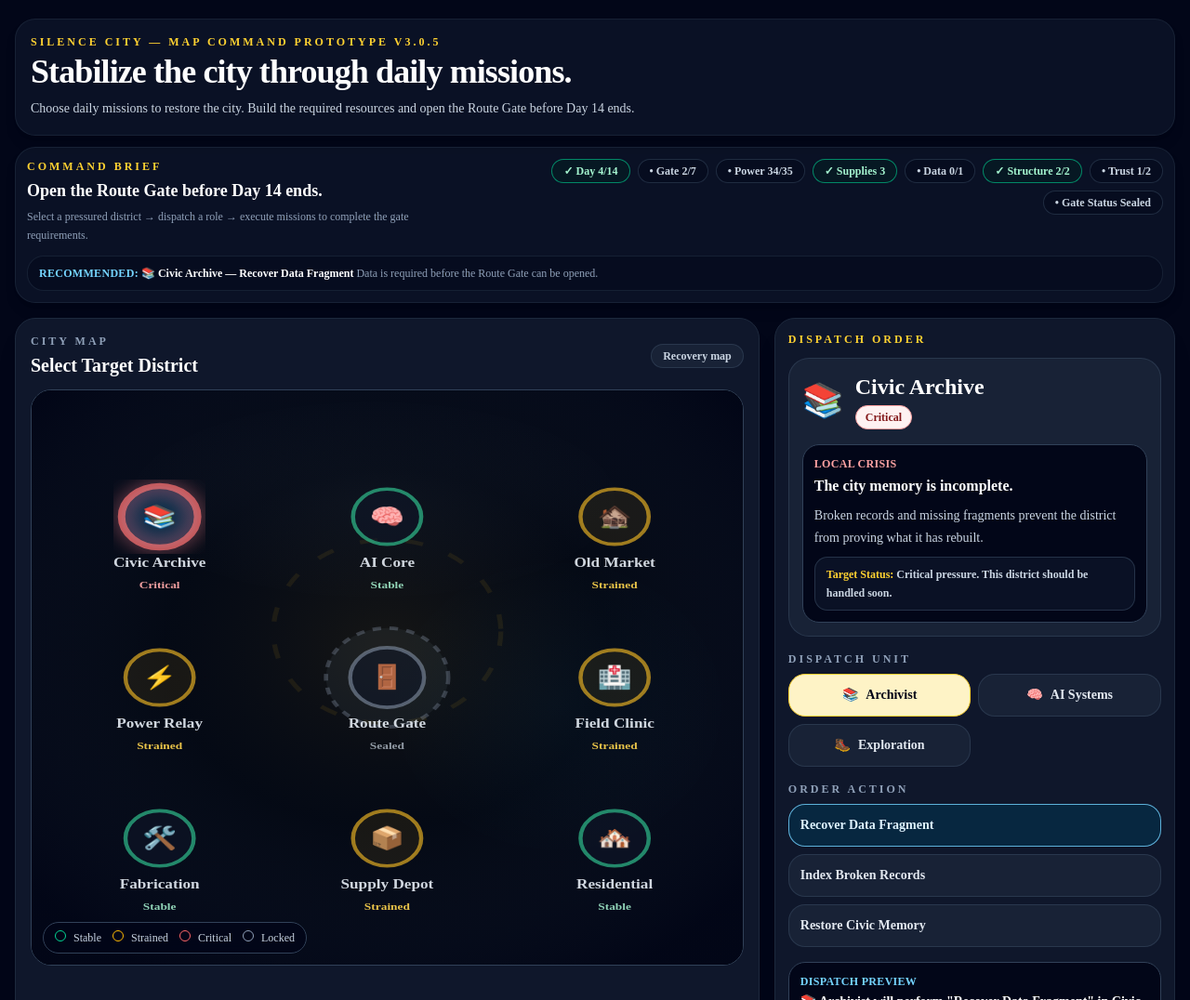
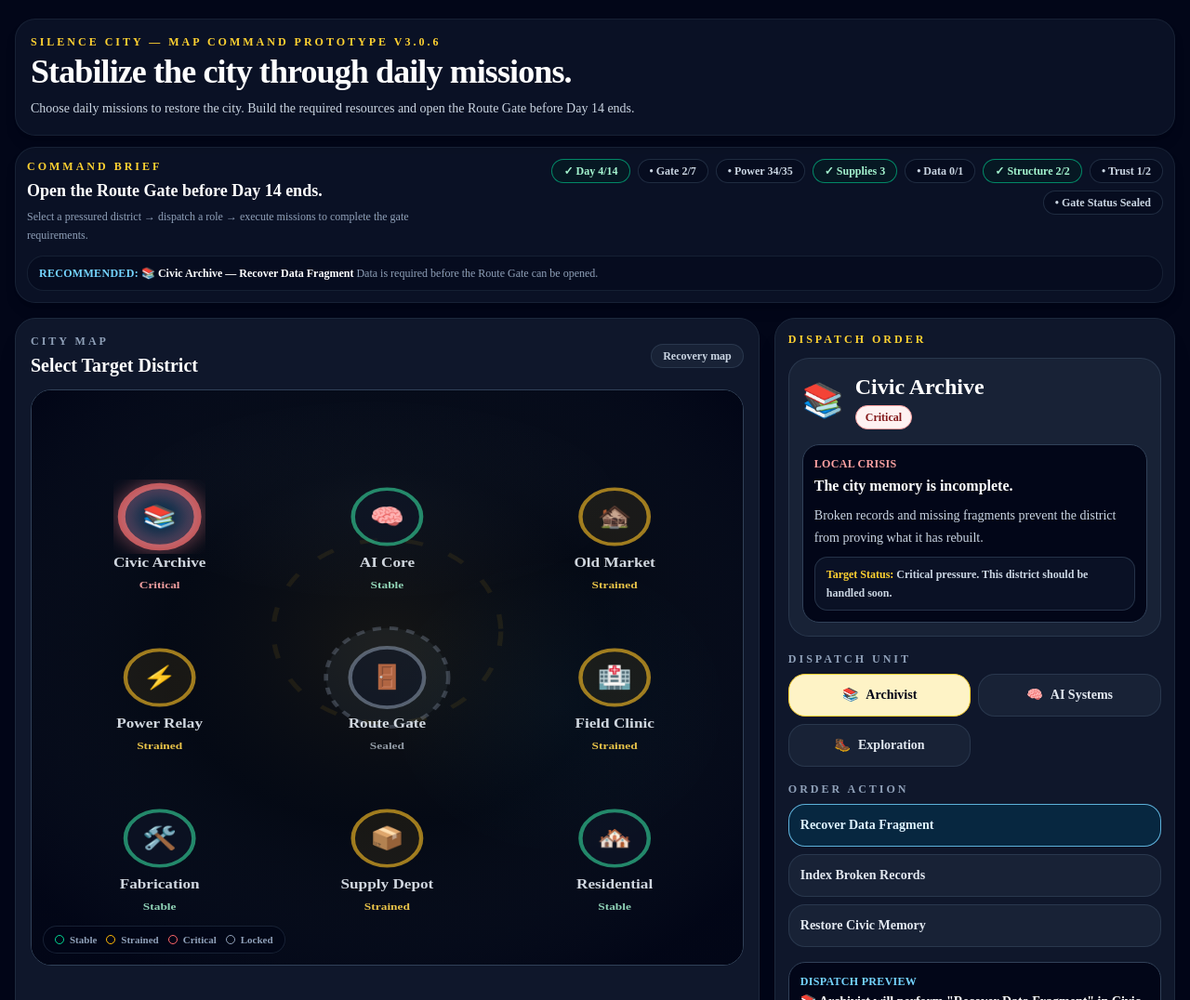
Before and after one commit to dh9vbm8mty-cloud/silence-city-ui, a Next.js app: page /silence-city-map in a window 1280 px wide. Shown: the top 1076 px of the page at 93% size. Built offline with nearby package versions, Linux system fonts and the light colour scheme.

Commit message:
Compact map status legend

```diff
--- a/app/silence-city-map/page.tsx
+++ b/app/silence-city-map/page.tsx
@@ -30,7 +30,7 @@ type District = {
   points: string;
 };
 
-const version = "3.0.5";
+const version = "3.0.6";
 
 const startingResources: CityResources = {
   Power: 34,
@@ -736,11 +736,11 @@ export default function SilenceCityMapPage() {
                   })}
                 </svg>
 
-                <div className="absolute bottom-3 left-3 rounded-2xl border border-slate-700 bg-slate-950/80 px-3 py-2 text-xs text-slate-300 backdrop-blur">
-                  <span className="mr-2 inline-block h-3 w-3 rounded-full border border-emerald-400" />Stable
-                  <span className="ml-3 mr-2 inline-block h-3 w-3 rounded-full border border-amber-400" />Strained
-                  <span className="ml-3 mr-2 inline-block h-3 w-3 rounded-full border border-red-400" />Critical
-                  <span className="ml-3 mr-2 inline-block h-3 w-3 rounded-full border border-slate-400" />Locked
+                <div className="absolute bottom-3 left-3 max-w-[92%] rounded-full border border-slate-800/80 bg-slate-950/70 px-3 py-1.5 text-[11px] font-bold text-slate-400 backdrop-blur">
+                  <span className="mr-1.5 inline-block h-2.5 w-2.5 rounded-full border border-emerald-400 align-[-1px]" />Stable
+                  <span className="ml-2.5 mr-1.5 inline-block h-2.5 w-2.5 rounded-full border border-amber-400 align-[-1px]" />Strained
+                  <span className="ml-2.5 mr-1.5 inline-block h-2.5 w-2.5 rounded-full border border-red-400 align-[-1px]" />Critical
+                  <span className="ml-2.5 mr-1.5 inline-block h-2.5 w-2.5 rounded-full border border-slate-400 align-[-1px]" />Locked
                 </div>
               </div>
             </div>
@@ -1060,8 +1060,8 @@ export default function SilenceCityMapPage() {
                 Required: Gate 7/7, Power 35+, Data 1+, Structure 2+, Trust 2+ before Day 14 ends.
               </p>
             </div>
-            <div className="mt-3 rounded-2xl border border-slate-800/70 bg-slate-950/40 px-4 py-3" data-note="Map Footer Status">
-              <div className="flex flex-col gap-2 text-xs text-slate-400 sm:flex-row sm:items-center sm:justify-between">
+            <div className="mt-2 rounded-2xl border border-slate-800/70 bg-slate-950/35 px-3 py-2" data-note="Map Footer Status">
+              <div className="flex flex-col gap-1.5 text-[11px] text-slate-400 sm:flex-row sm:items-center sm:justify-between">
                 <p>
                   <span className="font-black uppercase tracking-wide text-slate-300">Selected:</span>{" "}
                   {selectedDistrict.icon} {selectedDistrict.name} / {selectedDistrict.status}
```
